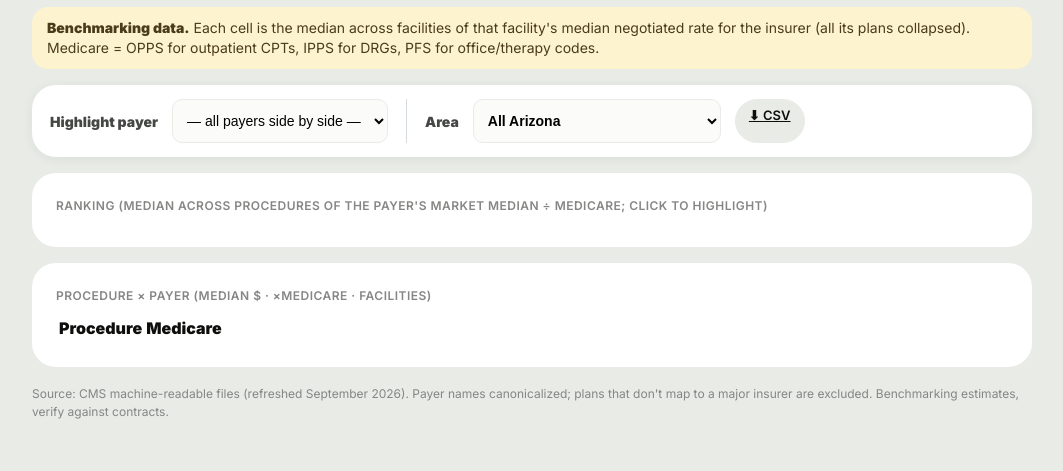
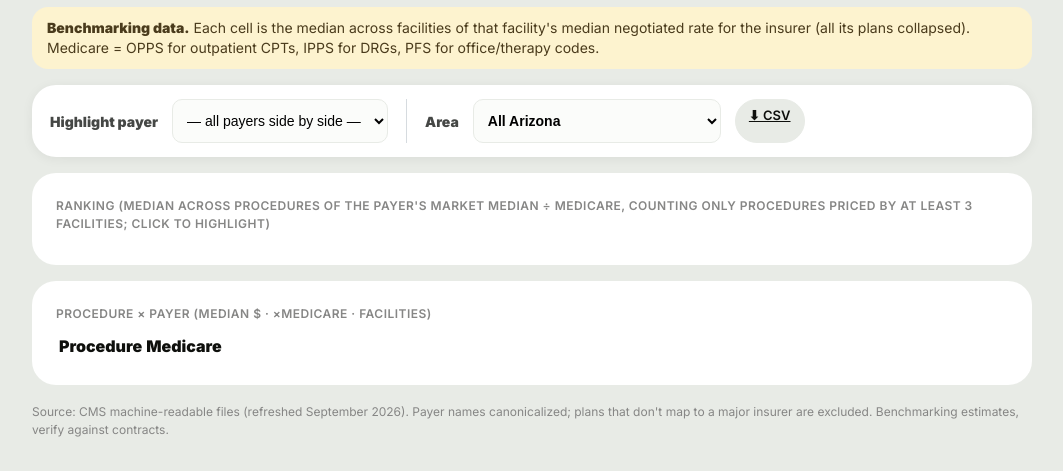
Before and after one commit to XanderHalloran/HealthcarePricingLookup, a FastAPI app: page /payers in a window 1280 px wide. Shown: the part 136-607 px from the top of the page, without its empty margins (108-1171 px from the left). Run offline with FastAPI, Linux system fonts and the light colour scheme; lists and menus that the app fills with data are empty; some libraries are stand-ins or nearby versions.

Commit message:
Payer scorecard facility floor; ortho gets its own Umami site; email-capture event
Ranking counts only (code, payer) cells backed by >= 3 facilities and says how many thin cells it excluded
(Virginia's 4-file Tricare rows no longer set the statewide multiple). ortho.traqqit.com pageviews were being
counted under the healthcare Umami site; the snippet is now profile-aware. The soft email capture fires an
umami 'email-capture' event with kind and outcome.

Co-Authored-By: Claude Fable 5.1 <noreply@anthropic.com>

```diff
--- a/src/app.py
+++ b/src/app.py
@@ -614,6 +614,9 @@ def _payer_rows(state, metro):
     return rows
 
 
+MIN_FAC = 3   # facilities a (code, payer) cell needs before it counts toward the payer ranking
+
+
 @app.get("/payers", response_class=HTMLResponse)
 def payer_scorecard(request: Request, payer: str = "", metro: str = ""):
     """Payer scorecard: each insurer's market median as a multiple of Medicare, per procedure."""
@@ -624,15 +627,19 @@ def payer_scorecard(request: Request, payer: str = "", metro: str = ""):
     payers = [p for p in PAYER_LIST if any(p in r["cells"] for r in rows)]
     ranking = []
     for p in payers:
-        mults = [r["cells"][p]["median"] / r["medicare"] for r in rows if p in r["cells"] and r["medicare"]]
+        # ponytail: a payer published by 2-4 files (e.g. UVA's ~$1.3k "Tricare" surgery rows) can drive a
+        # statewide multiple; only cells backed by >= MIN_FAC facilities count toward the ranking.
+        mults = [r["cells"][p]["median"] / r["medicare"] for r in rows
+                 if p in r["cells"] and r["medicare"] and r["cells"][p]["n"] >= MIN_FAC]
+        thin = sum(1 for r in rows if p in r["cells"] and r["cells"][p]["n"] < MIN_FAC)
         if mults:
-            ranking.append({"payer": p, "mult": round(statistics.median(mults), 2), "codes": len(mults)})
+            ranking.append({"payer": p, "mult": round(statistics.median(mults), 2), "codes": len(mults), "thin": thin})
     ranking.sort(key=lambda x: x["mult"])
     for r in rows:
         r["own"] = r["owns"].get(sel) if sel else None
     return templates.TemplateResponse(request, "payers.html", {
         "brand": BRAND, "nav": "payers", **_area_ctx(state, metro),
-        "rows": rows, "payers": payers, "sel": sel, "ranking": ranking, "own_label": (BRAND.get("own") or {}).get("label") if OWN_IDS else "",
+        "rows": rows, "payers": payers, "sel": sel, "ranking": ranking, "min_fac": MIN_FAC, "own_label": (BRAND.get("own") or {}).get("label") if OWN_IDS else "",
         "data_refreshed": DATA_REFRESHED})
 
 
--- a/src/web/templates/_styles.html
+++ b/src/web/templates/_styles.html
@@ -1,4 +1,4 @@
-<script defer src="https://stats.traqqit.com/script.js" data-website-id="b019bbcf-d2fc-48ec-b9d7-cedae176484f"></script>
+<script defer src="https://stats.traqqit.com/script.js" data-website-id="{{ '3b78f06b-8c14-4bc7-8ac1-539b52d7b06b' if brand and brand.profile == 'ortho' else 'b019bbcf-d2fc-48ec-b9d7-cedae176484f' }}"></script>
 <style>
   :root {
     --green:#9fe870; --green-hover:#cdffad; --green-pale:#e2f6d5; --sage:#e8ebe6;
--- a/src/web/templates/index.html
+++ b/src/web/templates/index.html
@@ -549,6 +549,7 @@
     try {
       const r = await fetch('/email', { method: 'POST', body: fd });
       out.textContent = await r.text();
+      if (window.umami) umami.track('email-capture', { kind: kind, ok: r.ok });
       if (r.ok) { box.querySelector('form').hidden = true; }
     } catch(e) { out.textContent = 'Could not send — use the download button instead.'; }
     btn.disabled = false;
--- a/src/web/templates/payers.html
+++ b/src/web/templates/payers.html
@@ -12,6 +12,7 @@
   .sc-t td.r, .sc-t th.r { text-align:right; font-variant-numeric:tabular-nums; white-space:nowrap; }
   .sc-t td.sel, .sc-t th.sel { background:var(--green-pale); }
   .sc-t .x { font-weight:700; color:var(--forest); } .sc-t .n { color:var(--mute); font-size:11px; }
+  .sc-t td.thin { color:var(--mute); } .sc-t td.thin .x { color:var(--mute); font-weight:600; }
   .rank { display:grid; grid-template-columns:repeat(auto-fit,minmax(150px,1fr)); gap:10px; margin-top:8px; }
   .rank a { display:block; background:var(--sage); border:1px solid var(--line); border-radius:10px; padding:10px 12px; text-decoration:none; color:var(--body); }
   .rank a.sel { border-color:var(--green); background:var(--green-pale); }
@@ -42,9 +43,9 @@
   </form>
 
   <div class="card" style="margin-top:16px">
-    <div class="fac-h">Ranking <span class="mute">(median across procedures of the payer's market median ÷ Medicare; click to highlight)</span></div>
+    <div class="fac-h">Ranking <span class="mute">(median across procedures of the payer's market median ÷ Medicare, counting only procedures priced by at least {{ min_fac }} facilities; click to highlight)</span></div>
     <div class="rank">
-      {% for r in ranking %}<a href="/payers?payer={{ r.payer }}&metro={{ metro }}" class="{{ 'sel' if r.payer == sel }}"><b>{{ r.mult }}×</b><span>{{ r.payer }} · {{ r.codes }} procedures</span></a>{% endfor %}
+      {% for r in ranking %}<a href="/payers?payer={{ r.payer }}&metro={{ metro }}" class="{{ 'sel' if r.payer == sel }}"><b>{{ r.mult }}×</b><span>{{ r.payer }} · {{ r.codes }} procedures with ≥{{ min_fac }} facilities{% if r.thin %} · {{ r.thin }} thin excluded{% endif %}</span></a>{% endfor %}
     </div>
   </div>
 
@@ -57,7 +58,7 @@
         <tr><td>{{ row.desc }} <span class="mute">{{ row.type }} {{ row.code }}</span></td>
           <td class="r">{% if row.medicare %}${{ '{:,.0f}'.format(row.medicare) }}{% else %}—{% endif %}</td>
           {% for p in payers %}{% set c = row.cells.get(p) %}
-            <td class="r {{ 'sel' if p == sel }}">{% if c %}${{ '{:,.0f}'.format(c.median) }}{% if row.medicare %} <span class="x">{{ (c.median / row.medicare)|round(2) }}×</span>{% endif %} <span class="n">({{ c.n }})</span>{% else %}—{% endif %}</td>
+            <td class="r {{ 'sel' if p == sel }}{{ ' thin' if c and c.n < min_fac }}"{% if c and c.n < min_fac %} title="Only {{ c.n }} facilit{{ 'y' if c.n == 1 else 'ies' }} publish this payer for this procedure; not counted in the ranking"{% endif %}>{% if c %}${{ '{:,.0f}'.format(c.median) }}{% if row.medicare %} <span class="x">{{ (c.median / row.medicare)|round(2) }}×</span>{% endif %} <span class="n">({{ c.n }})</span>{% else %}—{% endif %}</td>
           {% endfor %}
           {% if sel and own_label %}<td class="r sel">{% if row.own is not none %}${{ '{:,.0f}'.format(row.own) }}{% if row.medicare %} <span class="x">{{ (row.own / row.medicare)|round(2) }}×</span>{% endif %}{% else %}—{% endif %}</td>{% endif %}
         </tr>
```
Also changed, not shown: tests/test_ortho.py (+2 -1 lines).
